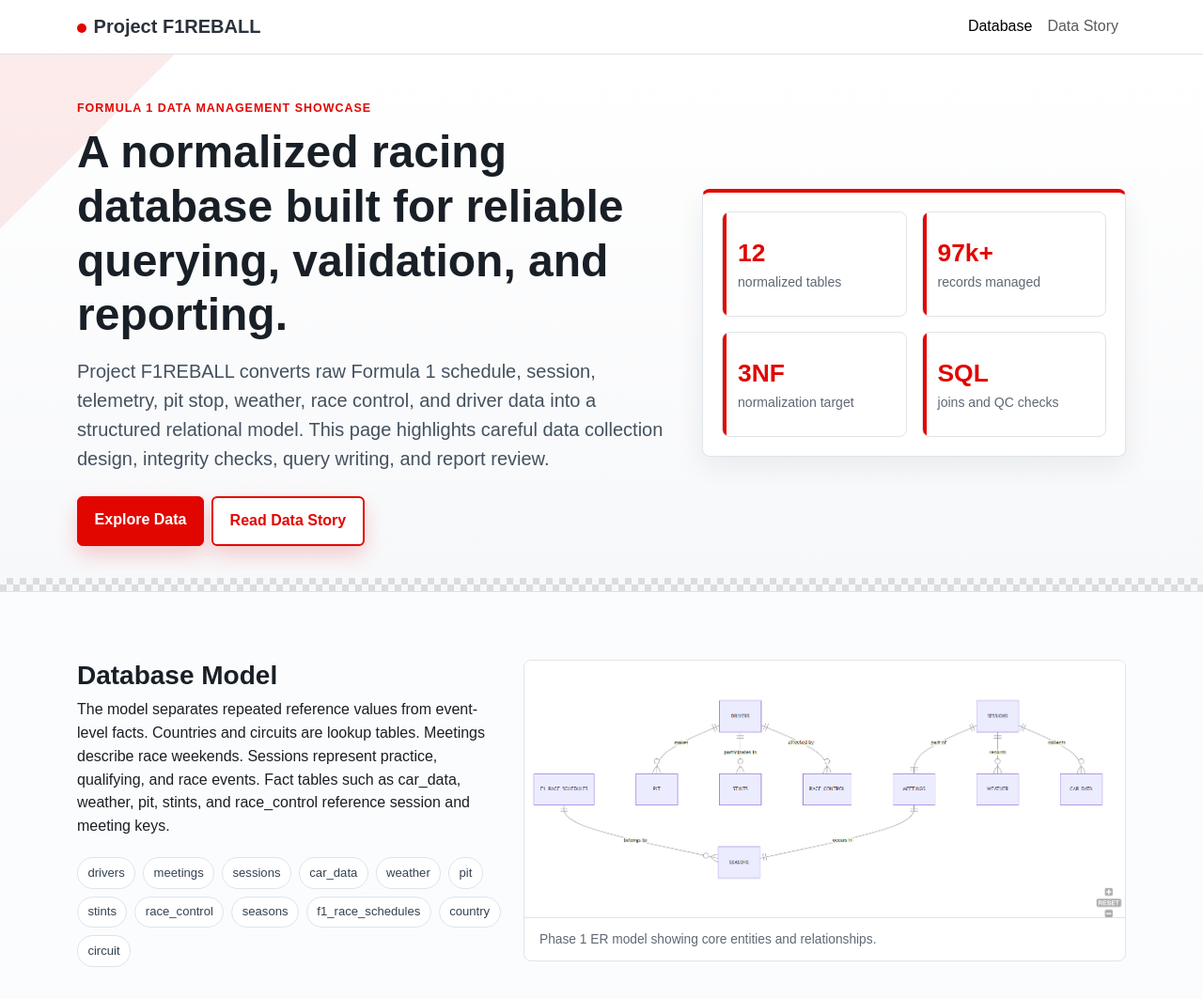
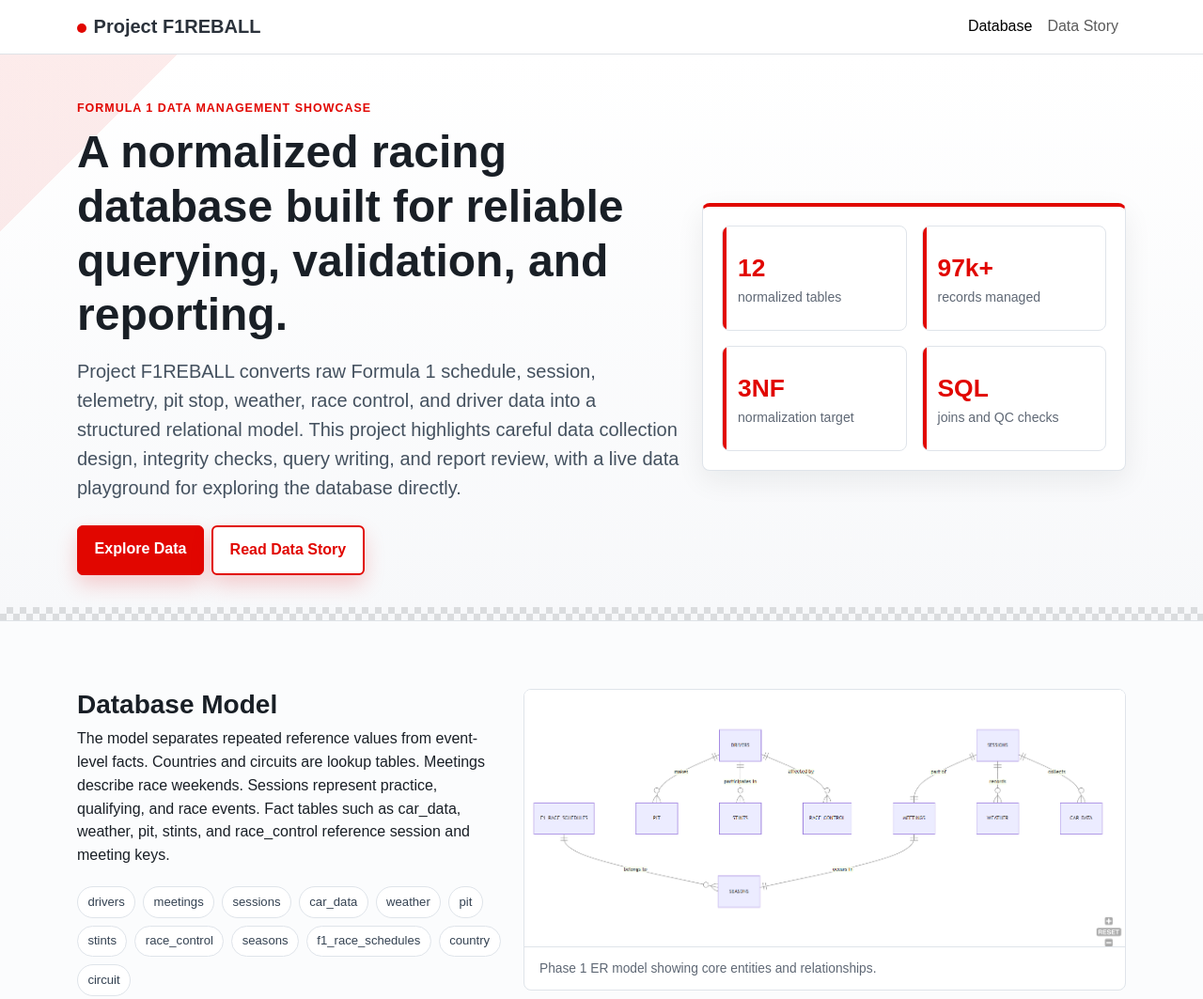
Before and after one commit to tejas1904/tejas1904.github.io, a plain HTML site: page projects/f1reball/index.html in a window 1280 px wide. Shown: the top 1063 px of the page at 94% size. Drawn offline with nearby package versions, Linux system fonts and the light colour scheme.

Commit message:
Polish F1REBALL hero copy

```diff
--- a/projects/f1reball/index.html
+++ b/projects/f1reball/index.html
@@ -29,7 +29,7 @@
           <div class="col-lg-7">
             <p class="eyebrow mb-2">Formula 1 data management showcase</p>
             <h1 class="display-5 fw-semibold mb-3">A normalized racing database built for reliable querying, validation, and reporting.</h1>
-            <p class="lead mb-0">Project F1REBALL converts raw Formula 1 schedule, session, telemetry, pit stop, weather, race control, and driver data into a structured relational model. This page highlights careful data collection design, integrity checks, query writing, and report review.</p>
+            <p class="lead mb-0">Project F1REBALL converts raw Formula 1 schedule, session, telemetry, pit stop, weather, race control, and driver data into a structured relational model. This project highlights careful data collection design, integrity checks, query writing, and report review, with a live data playground for exploring the database directly.</p>
             <div class="hero-actions d-flex flex-column flex-sm-row gap-2 mt-4">
               <a class="btn btn-primary" href="#query-workbench">Explore Data</a>
               <a class="btn btn-outline-primary" href="data-story.html">Read Data Story</a>
```
